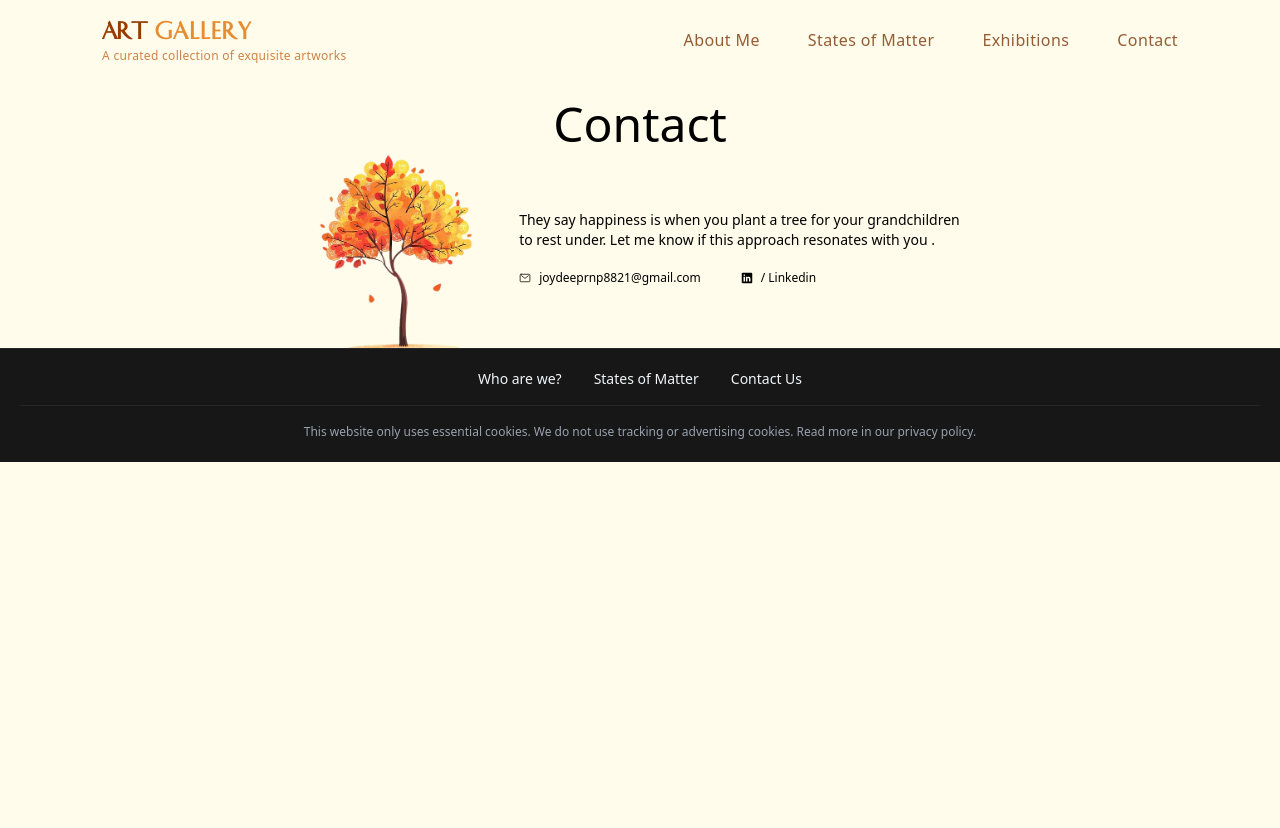
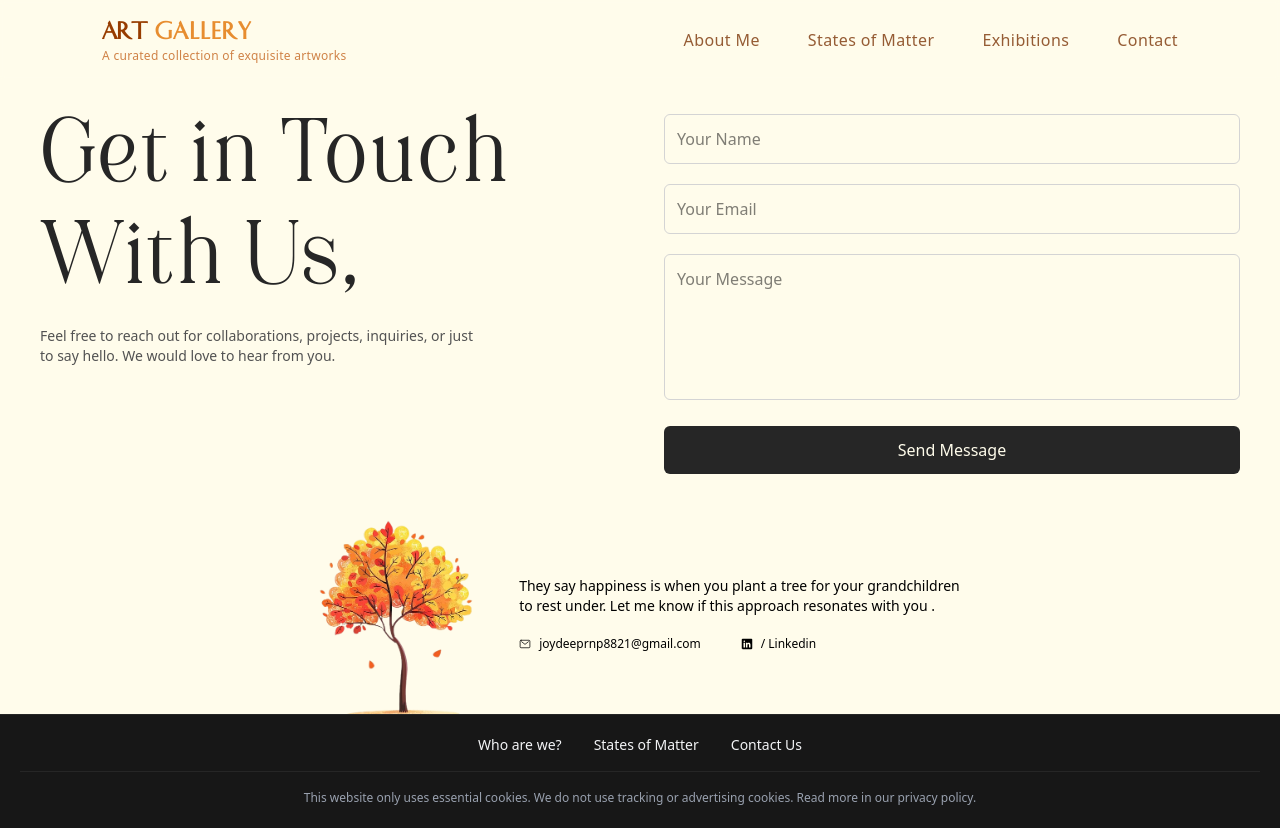
Before and after one commit to joydeep-07/Art-Gallery, a React (Vite) app: page /contacts in a window 1280 px wide. Before the commit the page ends 800 px from the top, so only its background shows below. Built offline with nearby package versions, Linux system fonts and the light colour scheme.

Commit message:
Footer Updated

```diff
--- a/src/pages/Contact.jsx
+++ b/src/pages/Contact.jsx
@@ -1,13 +1,73 @@
-import React from 'react'
-import Footer from '../layouts/Footer';
+import React from "react";
+import Footer from "../layouts/Footer";
 
 const Contact = () => {
   return (
     <>
-      <div className="pt-25 text-5xl text-center">Contact</div>
-      <Footer/>
+      <div className="flex justify-center items-center p-5 pt-23.5">
+        <div className="w-7xl flex p-5 justify-between mx-auto">
+          {/* ---------- HEADING SECTION ---------- */}
+          <div className="space-y-3">
+            <h1
+              style={{
+                fontFamily: "karatone, sans-serif",
+                lineHeight: 1,
+                letterSpacing: "0.03em",
+              }}
+              className="text-neutral-800 text-[75px] md:text-[90px] leading-none"
+            >
+              Get in Touch
+            </h1>
+
+            <h1
+              style={{
+                fontFamily: "karatone, sans-serif",
+                lineHeight: 1,
+                letterSpacing: "0.03em",
+              }}
+              className="text-neutral-800 text-[75px] md:text-[90px] leading-none"
+            >
+              With Us,
+            </h1>
+
+            <p className="max-w-md text-sm text-neutral-600 pt-2">
+              Feel free to reach out for collaborations, projects, inquiries, or
+              just to say hello. We would love to hear from you.
+            </p>
+          </div>
+
+          {/* ---------- CONTACT FORM ---------- */}
+          <div>
+            <div className="max-w-xl space-y-5">
+              <input
+                type="text"
+                placeholder="Your Name"
+                className="w-full p-3 border border-neutral-300 rounded-md focus:outline-none focus:ring-1 focus:ring-neutral-800"
+              />
+
+              <input
+                type="email"
+                placeholder="Your Email"
+                className="w-full p-3 border border-neutral-300 rounded-md focus:outline-none focus:ring-1 focus:ring-neutral-800"
+              />
+
+              <textarea
+                placeholder="Your Message"
+                rows="5"
+                className="w-full p-3 border border-neutral-300 rounded-md resize-none focus:outline-none focus:ring-1 focus:ring-neutral-800"
+              ></textarea>
+
+              <button className="px-6 py-3 bg-neutral-800 text-[#fffceb] rounded-md hover:bg-neutral-900 transition w-full">
+                Send Message
+              </button>
+            </div>
+          </div>
+
+        </div>
+      </div>
+      <Footer />
     </>
   );
-}
+};
 
-export default Contact
+export default Contact;
```
